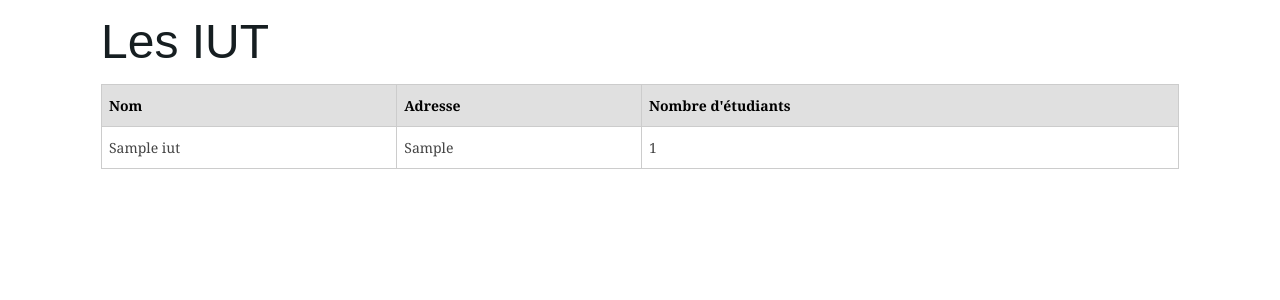
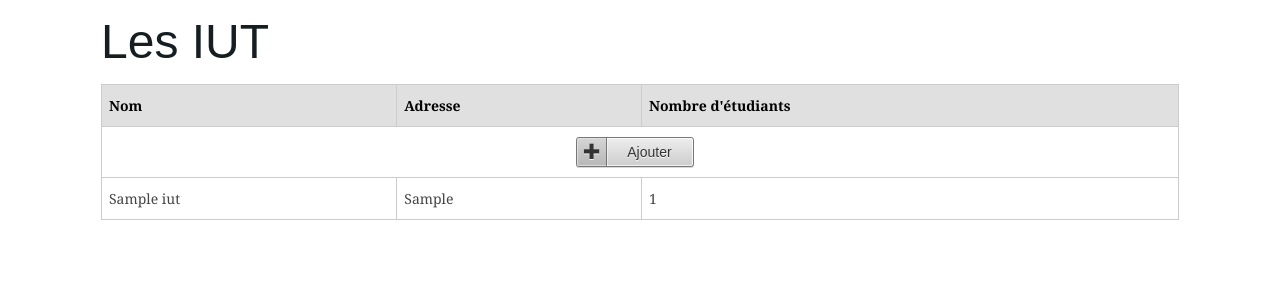
Before and after one commit to Aquassaut/miniprojetbdd, a PHP site: page /iut.php in a window 1280 px wide. Shown: the part 147-447 px from the top of the page. Run offline with PHP 8.4, Linux system fonts and the light colour scheme; tables that the repository leaves empty hold one stand-in row (values such as "Sample post"); data that the repository does not hold is empty.

Commit message:
added IUT primary key support

```diff
--- a/iut.php
+++ b/iut.php
@@ -10,7 +10,7 @@ require_once "pageTemplate.php";
  */
 
 function selectAllIUT() {
-    $q = 'select * from iut;';
+    $q = 'select * from iut order by nomIut;';
     return query($q);
 }
 
@@ -36,17 +36,24 @@ function printAllIUT()
                                 </tr>
                             </thead>
                             <tbody>
-        ');
+                                <tr id="0">
+                                    <td colspan="3">
+                                        <center>
+                                            <button class="ym-button ym-add" onclick="popForm(0);">Ajouter</button>
+                                        </center>
+                                    </td>
+                                </tr>
+    ');
     foreach( $array as $activ)
     {
         echo('
-                                <tr>
+                                <tr id="'.$activ[0].'">
                                     <td>'.$activ[1].'</td>
                                     <td>'.$activ[2].'</td>
                                     <td>'.$activ[3].'</td>
                                 </tr>
 
-            ');
+        ');
     }
     echo ('
                             </tbody>
--- a/pageTemplate.php
+++ b/pageTemplate.php
@@ -69,8 +69,8 @@ function pheader($pageName) {
     }
     echo('
                 </ul>
-                <form class="ym-searchform">
-                    <input class="ym-searchfield" type="search" placeholder="Rechercher...">
+                <form class="ym-searchform" action="recherche.php" method="get">
+                    <input class="ym-searchfield" name="recherche" type="search" placeholder="Rechercher...">
                     <input class="ym-searchbutton" type="submit" value="Aller">
                 </form>
             </div>
```
